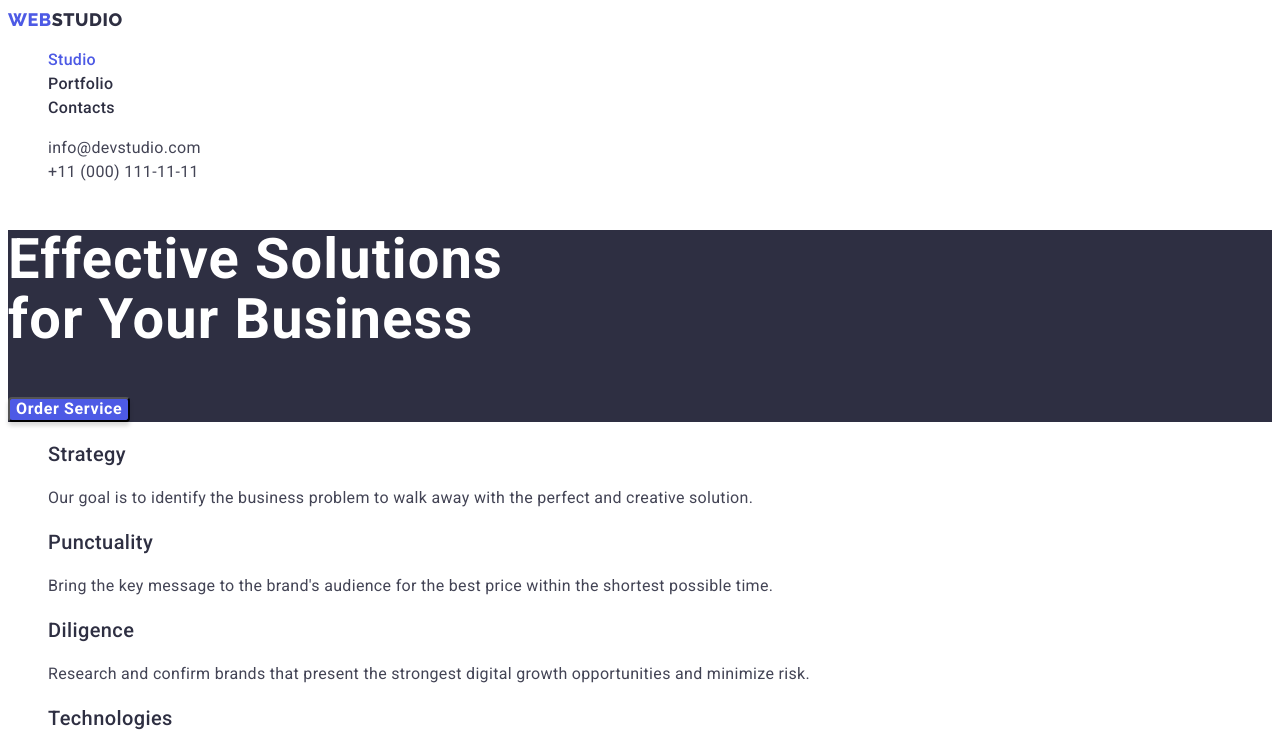
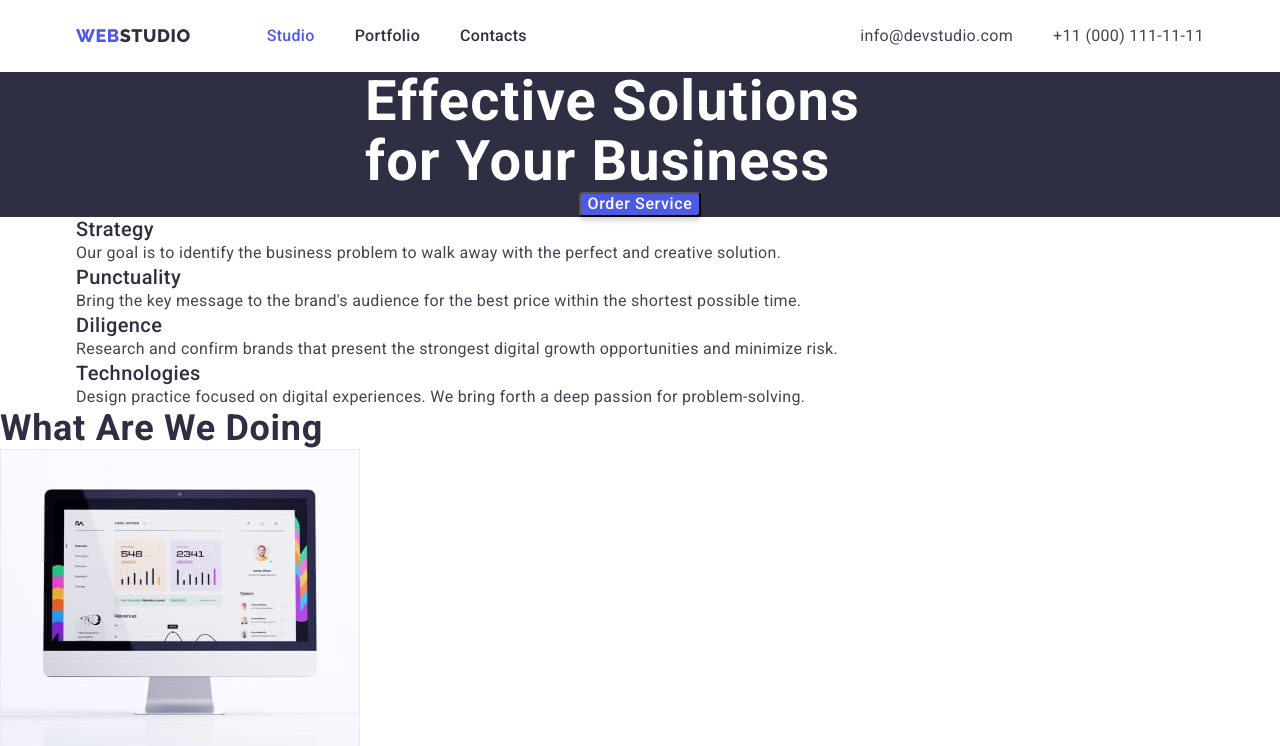
Before and after one commit to Gunin-Anton/goit-markup-hw-03, a plain HTML site: page index.html in a window 1280 px wide. Shown: the top 746 px of the page. Drawn offline with nearby package versions, Linux system fonts and the light colour scheme.

Commit message:
Container in header

```diff
--- a/css/styles.css
+++ b/css/styles.css
@@ -24,6 +24,24 @@
   --filter-btn-accent-backgrnd-color: #404bbf;
 }
 
+h1,
+h2,
+h3,
+h4,
+h5,
+p {
+  margin: 0;
+}
+ul {
+  margin: 0;
+  padding-left: 0;
+}
+img {
+  display: block;
+  max-width: 100%;
+  height: auto;
+}
+
 body {
   font-family: "Roboto", sans-serif;
   color: var(--primary-text-color);
@@ -41,19 +59,35 @@ body {
   cursor: pointer;
 }
 
+.container {
+  width: 1158px;
+  padding-left: 15px;
+  padding-right: 15px;
+  margin-left: auto;
+  margin-right: auto;
+}
+
 /*------------ HEADER ------------*/
 .header {
+  padding-top: 24px;
+  padding-bottom: 24px;
 }
+
+.header-container {
+  display: flex;
+  align-items: center;
+}
+
 .header-nav {
+  display: flex;
+  align-items: center;
 }
 
 .header-logo-link {
   font-family: "Raleway", sans-serif;
-  font-style: normal;
   font-weight: var(--logo-link-font-weight);
   font-size: 18px;
   line-height: 1.33;
-  display: flex;
   align-items: center;
   letter-spacing: 0.03em;
   text-transform: uppercase;
@@ -66,13 +100,17 @@ body {
 }
 
 .header-list {
+  display: flex;
+  align-items: center;
+  gap: 40px;
+  margin-left: 76px;
 }
+
 .header-item {
 }
 
 .header-nav-link {
   font-family: "Roboto";
-  font-style: normal;
   font-weight: 500;
   font-size: 16px;
   line-height: 1.5;
@@ -91,16 +129,25 @@ body {
 }
 
 .contacts {
+  display: flex;
+  margin-top: 0;
+  margin-bottom: 0;
+  margin-left: auto;
+  gap: 40px;
 }
+
 .contacts-list {
+  display: flex;
+  align-items: center;
+  gap: 40px;
 }
+
 .contacts-item {
 }
 
 .contacts-link {
   font-family: "Roboto";
   font-style: normal;
-  font-weight: 400;
   font-size: 16px;
   line-height: 1.5;
   letter-spacing: 0.02em;
@@ -117,8 +164,13 @@ body {
   background: var(--hero-backgrnd-color);
 }
 
+.hero-container {
+  display: flex;
+  align-items: center;
+  flex-direction: column;
+}
+
 .hero-title {
-  font-weight: 700;
   font-size: 56px;
   line-height: 1.07;
   letter-spacing: 0.02em;
@@ -127,9 +179,8 @@ body {
 }
 
 .hero-btn {
-  font-family: "Roboto", sans-serif;
-  font-style: normal;
-  font-weight: 600;
+  font-family: inherit;
+  font-weight: 500;
   font-size: 16px;
   line-height: 1.18;
   display: flex;
@@ -148,6 +199,9 @@ body {
 
 /*------------ FEATURES ------------*/
 .features {
+}
+
+.features-container {
 }
 
 .visually-hidden {
@@ -191,7 +245,6 @@ body {
 }
 
 .about-title {
-  font-weight: 700;
   font-size: 36px;
   line-height: 1.11;
   letter-spacing: 0.02em;
@@ -206,7 +259,6 @@ body {
 }
 
 .team-title {
-  font-weight: 700;
   font-size: 36px;
   line-height: 1.11;
   letter-spacing: 0.02em;
@@ -241,7 +293,6 @@ body {
 
 .footer-logo-link {
   font-family: "Raleway", sans-serif;
-  font-style: normal;
   font-weight: var(--logo-link-font-weight);
   font-size: 18px;
   line-height: 1.16;
@@ -312,3 +363,16 @@ body {
   letter-spacing: 0.02em;
   color: var(--secondary-text-color);
 }
+
+/*------------ BLOCK MODEL ------------*/
+/*
+  .container {
+    display: flex;
+    align-items: center;
+    width: 1158px;
+    margin-left: auto;
+    margin-right: auto;
+    padding-left: 15px;
+    padding-right: 15px;
+  }
+*/
--- a/index.html
+++ b/index.html
@@ -11,10 +11,15 @@
       href="https://fonts.googleapis.com/css2?family=Raleway:wght@800&family=Roboto:wght@400;500;700;900&display=swap"
       rel="stylesheet"
     />
+    <link
+      rel="stylesheet"
+      href="https://cdnjs.cloudflare.com/ajax/libs/modern-normalize/1.0.0/modern-normalize.min.css"
+    />
     <link rel="stylesheet" href="./css/styles.css" />
   </head>
   <body>
     <header class="header">
+      <div class="container header-container">
         <nav class="header-nav">
           <a href="./index.html" class="header-logo-link"
             ><span class="header-logo-linkweb">Web</span>Studio</a
@@ -49,22 +54,26 @@
             </li>
           </ul>
         </address>
+      </div>
     </header>
 
     <main>
       <section class="hero">
+        <div class="container hero-container">
           <h1 class="hero-title">Effective Solutions for Your Business</h1>
           <button type="button" class="hero-btn btn">Order Service</button>
+        </div>
       </section>
 
       <section class="features">
+        <div class="container features-container">
           <h2 class="visually-hidden">Our Features</h2>
           <ul class="features-list list">
             <li class="features-item">
               <h3 class="features-item-title">Strategy</h3>
               <p class="features-item-text">
-              Our goal is to identify the business problem to walk away with the
-              perfect and creative solution.
+                Our goal is to identify the business problem to walk away with
+                the perfect and creative solution.
               </p>
             </li>
             <li class="features-item">
@@ -89,6 +98,7 @@
               </p>
             </li>
           </ul>
+        </div>
       </section>
 
       <section class="about">
```
Also changed, not shown: portfolio.html (+6 -0 lines). Lines whose indentation alone changed are shown as unchanged.
